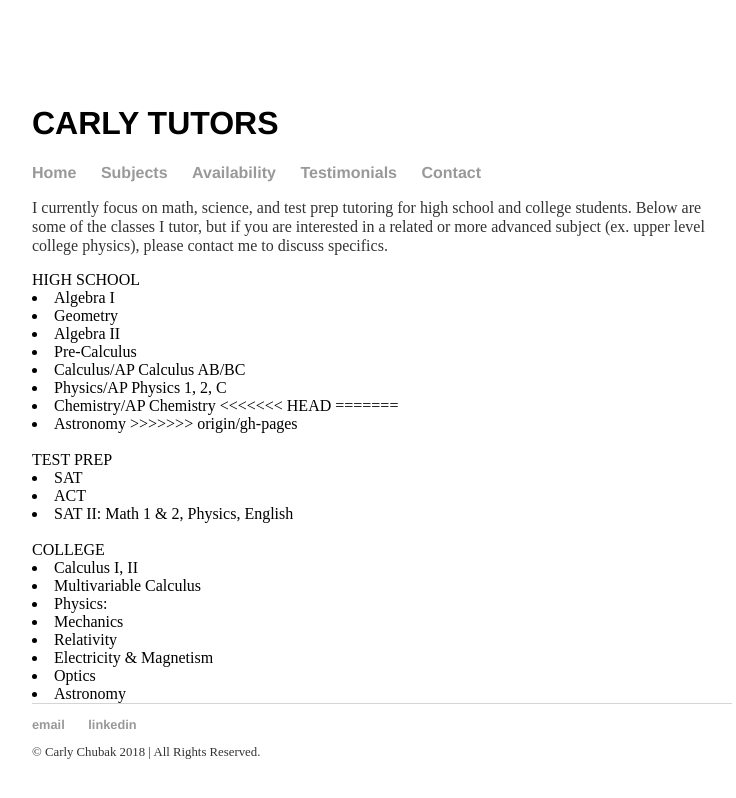
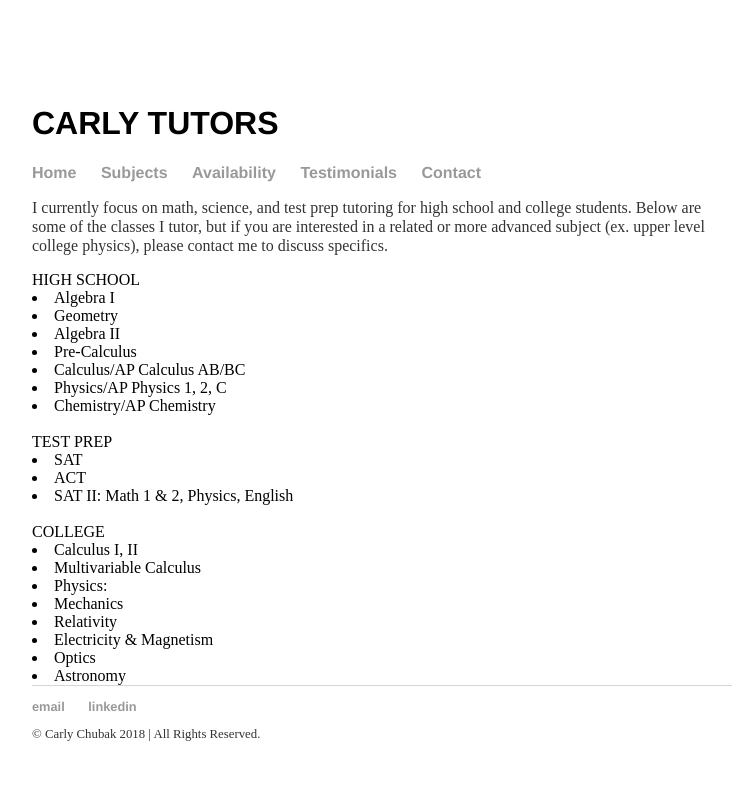
Before and after one commit to carlychubak/tutor, a Jekyll site: the page built from subjects/index.html, in a window 1280 px wide. Shown: the top 798 px of the page, without its empty margins (258-994 px from the left). Built offline with Jekyll 4.4.1, drawn with Linux system fonts in a browser that asks for light colours.

Commit message:
Fix subjects
fix weird page

```diff
--- a/subjects/index.html
+++ b/subjects/index.html
@@ -17,10 +17,6 @@ more advanced subject (ex. upper level college physics), please contact me to di
   <li>Calculus/AP Calculus AB/BC
   <li>Physics/AP Physics 1, 2, C
   <li>Chemistry/AP Chemistry
-<<<<<<< HEAD
-=======
-  <li>Astronomy
->>>>>>> origin/gh-pages
   <br>
   <br>
    TEST PREP<br>
```
